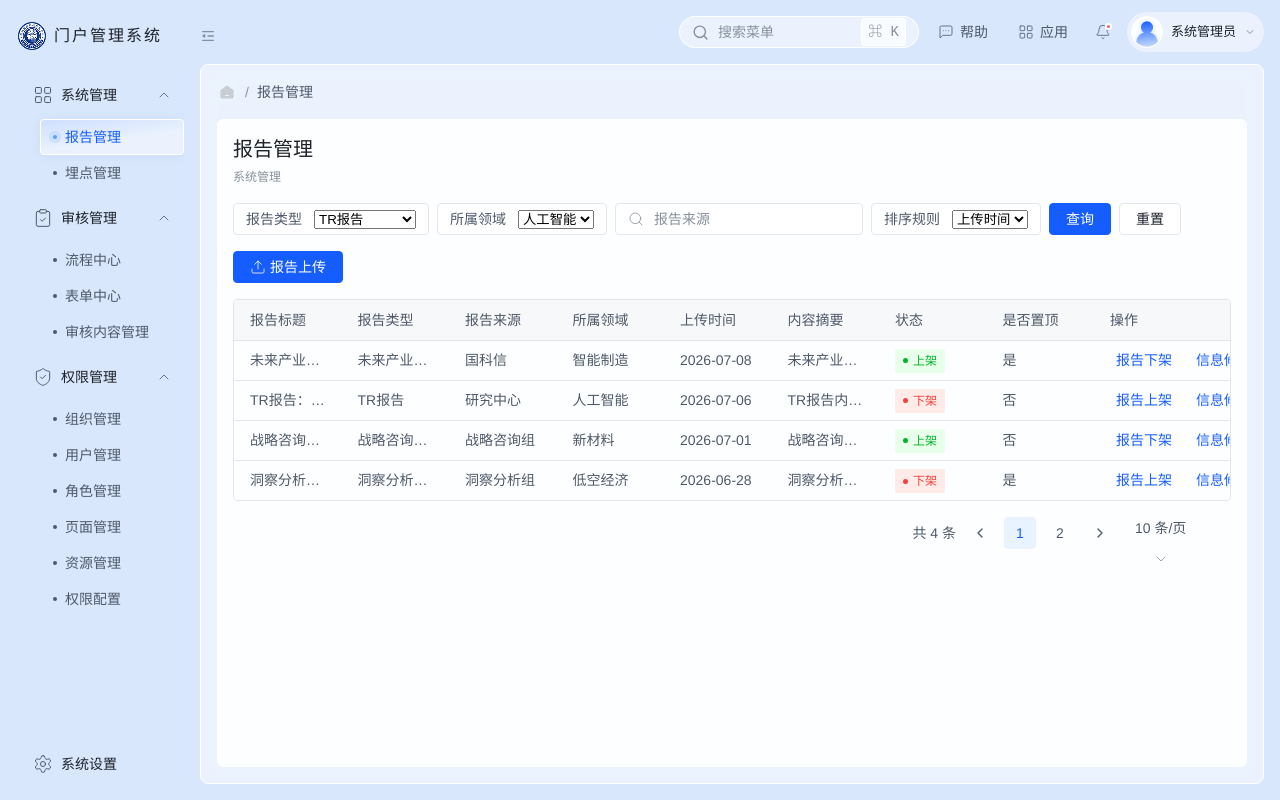
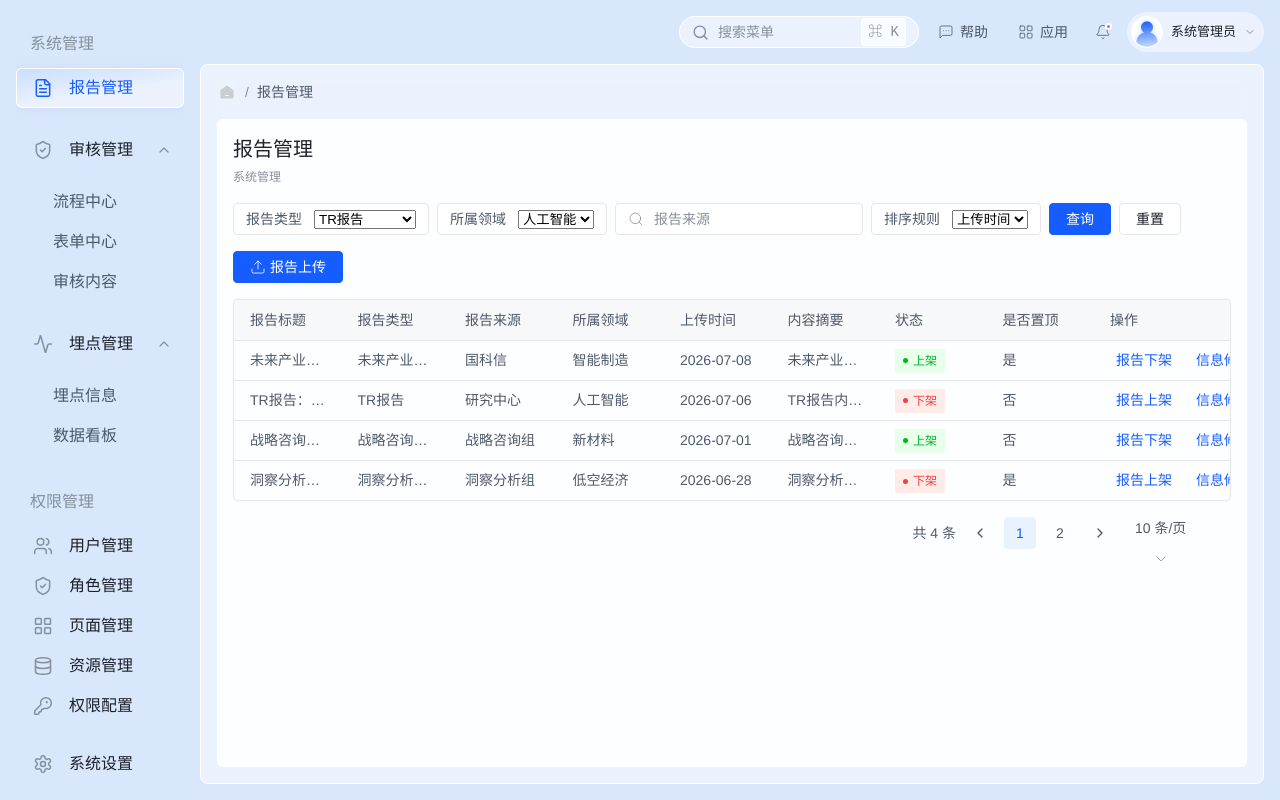
Before and after one commit to hungezu/gkx-portal-admin, a React (Vite) app: page / in a window 1280 px wide. Built offline with nearby package versions, Linux system fonts and the light colour scheme.

Commit message:
style: match sidebar tab navigation reference

```diff
--- a/src/App.tsx
+++ b/src/App.tsx
@@ -2,7 +2,6 @@ import {
   Activity,
   BarChart3,
   Bell,
-  CalendarDays,
   CheckCircle2,
   ChevronDown,
   ChevronLeft,
@@ -40,7 +39,8 @@ type PageKey =
   | "workflow-center"
   | "form-center"
   | "audit-content"
-  | "event-tracking"
+  | "event-info"
+  | "event-dashboard"
   | "org-management"
   | "user-management"
   | "role-management"
@@ -57,50 +57,67 @@ type ModalType =
   | "delete"
   | null;
 
-type MenuGroup = {
+type NavChild = { key: PageKey; label: string };
+
+type NavItem = {
   label: string;
   icon: LucideIcon;
-  children: { key: PageKey; label: string }[];
+  key?: PageKey;
+  children?: NavChild[];
 };
 
-const menuGroups: MenuGroup[] = [
+type NavSection = {
+  label: string;
+  items: NavItem[];
+};
+
+const navSections: NavSection[] = [
   {
     label: "系统管理",
-    icon: LayoutGrid,
+    items: [
+      { key: "report-management", label: "报告管理", icon: FileText },
+      {
+        label: "审核管理",
+        icon: ShieldCheck,
         children: [
-      { key: "report-management", label: "报告管理" },
-      { key: "event-tracking", label: "埋点管理" },
+          { key: "workflow-center", label: "流程中心" },
+          { key: "form-center", label: "表单中心" },
+          { key: "audit-content", label: "审核内容" },
         ],
       },
       {
-    label: "审核管理",
-    icon: ClipboardCheck,
+        label: "埋点管理",
+        icon: Activity,
         children: [
-      { key: "workflow-center", label: "流程中心" },
-      { key: "form-center", label: "表单中心" },
-      { key: "audit-content", label: "审核内容管理" },
+          { key: "event-info", label: "埋点信息" },
+          { key: "event-dashboard", label: "数据看板" },
+        ],
+      },
     ],
   },
   {
     label: "权限管理",
-    icon: ShieldCheck,
-    children: [
-      { key: "org-management", label: "组织管理" },
-      { key: "user-management", label: "用户管理" },
-      { key: "role-management", label: "角色管理" },
-      { key: "page-management", label: "页面管理" },
-      { key: "resource-management", label: "资源管理" },
-      { key: "permission-config", label: "权限配置" },
+    items: [
+      { key: "user-management", label: "用户管理", icon: Users },
+      { key: "role-management", label: "角色管理", icon: ShieldCheck },
+      { key: "page-management", label: "页面管理", icon: LayoutGrid },
+      { key: "resource-management", label: "资源管理", icon: Database },
+      { key: "permission-config", label: "权限配置", icon: KeyRound },
     ],
   },
 ];
+
+const allMenuItems = navSections.flatMap((section) =>
+  section.items.flatMap((item) => item.key ? [{ key: item.key, label: item.label }] : item.children ?? [])
+);
 
 const pageTitles: Record<PageKey, { title: string; subtitle: string }> = {
   "report-management": { title: "报告管理", subtitle: "系统管理" },
   "workflow-center": { title: "流程中心", subtitle: "审核管理" },
   "form-center": { title: "表单中心", subtitle: "审核管理" },
   "audit-content": { title: "审核内容管理", subtitle: "审核管理" },
-  "event-tracking": { title: "埋点管理", subtitle: "系统管理" },
+  "event-info": { title: "埋点信息", subtitle: "埋点管理" },
+  "event-dashboard": { title: "数据看板", subtitle: "埋点管理" },
   "org-management": { title: "组织管理", subtitle: "权限管理" },
   "user-management": { title: "用户管理", subtitle: "权限管理" },
   "role-management": { title: "角色管理", subtitle: "权限管理" },
@@ -488,8 +505,8 @@ function AuditContent() {
   );
 }
 
-function EventTracking({ openModal }: { openModal: (type: ModalType, payload?: string) => void }) {
-  const [tab, setTab] = useState<"info" | "stats">("info");
+function EventTracking({ openModal, initialTab }: { openModal: (type: ModalType, payload?: string) => void; initialTab: "info" | "stats" }) {
+  const [tab, setTab] = useState<"info" | "stats">(initialTab);
   return (
     <section className="card page-card">
       <div className="subtabs">
@@ -697,7 +714,7 @@ function PermissionConfig() {
           <div className="data-scope">
             <h3>角色分配</h3>
             <p>页面权限</p>
-            <div>{menuGroups.flatMap((group) => group.children).map((page) => <label key={page.key}><input type="checkbox" defaultChecked /><span><b>{page.label}</b><small>If a page is marked 'disabled' in Page Management, it overrides this setting.</small></span></label>)}</div>
+            <div>{allMenuItems.map((page) => <label key={page.key}><input type="checkbox" defaultChecked /><span><b>{page.label}</b><small>若页面管理中页面为禁用，则优先覆盖此处配置。</small></span></label>)}</div>
           </div>
           <div className="data-scope">
             <h3>资源权限</h3>
@@ -826,7 +843,7 @@ function ModalHeader({ title, subtitle, close }: { title: string; subtitle?: str
 }
 
 function Sidebar({ active, setActive, collapsed, setCollapsed }: { active: PageKey; setActive: (p: PageKey) => void; collapsed: boolean; setCollapsed: (v: boolean) => void }) {
-  const [expanded, setExpanded] = useState<Record<string, boolean>>({ 系统管理: true, 审核管理: true, 权限管理: true });
+  const [expanded, setExpanded] = useState<Record<string, boolean>>({ 审核管理: true, 埋点管理: true });
   return (
     <aside className={`sidebar ${collapsed ? "collapsed" : ""}`}>
       <div className="brand">
@@ -837,15 +854,34 @@ function Sidebar({ active, setActive, collapsed, setCollapsed }: { active: PageK
         <img src={collapsed ? "./assets/sidebar-collapsed.svg" : "./assets/sidebar-expanded.svg"} alt="" />
       </button>
       <nav>
-        {menuGroups.map((group) => {
-          const GroupIcon = group.icon;
-          const isOpen = expanded[group.label];
-          const hasActive = group.children.some((x) => x.key === active);
-          return <div className={`nav-group ${hasActive ? "has-active" : ""}`} key={group.label}>
-            <button className="group-button" title={collapsed ? group.label : undefined} onClick={() => collapsed ? setActive(group.children[0].key) : setExpanded({ ...expanded, [group.label]: !isOpen })}><GroupIcon size={19} />{!collapsed && <><span>{group.label}</span><ChevronDown className={isOpen ? "rotate" : ""} size={15} /></>}</button>
-            {!collapsed && isOpen && <div className="group-children">{group.children.map((item) => <button className={active === item.key ? "active" : ""} onClick={() => setActive(item.key)} key={item.key}><i />{item.label}{active === item.key && <span />}</button>)}</div>}
-          </div>;
+        {navSections.map((section) => (
+          <div className="nav-section-block" key={section.label}>
+            {!collapsed && <div className="nav-section-title">{section.label}</div>}
+            {section.items.map((item) => {
+              const ItemIcon = item.icon;
+              const isLeafActive = item.key === active;
+              const hasActiveChild = item.children?.some((child) => child.key === active) ?? false;
+              const isOpen = expanded[item.label] ?? hasActiveChild;
+              if (item.key) {
+                return (
+                  <button className={`group-button nav-leaf ${isLeafActive ? "active" : ""}`} title={collapsed ? item.label : undefined} onClick={() => setActive(item.key!)} key={item.label}>
+                    <ItemIcon size={19} />
+                    {!collapsed && <span>{item.label}</span>}
+                  </button>
+                );
+              }
+              return (
+                <div className={`nav-group ${hasActiveChild ? "has-active" : ""}`} key={item.label}>
+                  <button className="group-button nav-parent" title={collapsed ? item.label : undefined} onClick={() => collapsed ? setActive(item.children![0].key) : setExpanded({ ...expanded, [item.label]: !isOpen })}>
+                    <ItemIcon size={19} />
+                    {!collapsed && <><span>{item.label}</span><ChevronDown className={isOpen ? "rotate" : ""} size={15} /></>}
+                  </button>
+                  {!collapsed && isOpen && <div className="group-children">{item.children?.map((child) => <button className={active === child.key ? "active" : ""} onClick={() => setActive(child.key)} key={child.key}>{child.label}</button>)}</div>}
+                </div>
+              );
             })}
+          </div>
+        ))}
       </nav>
       <div className="sidebar-footer"><button><Settings size={18} />{!collapsed && <span>系统设置</span>}</button></div>
     </aside>
@@ -888,7 +924,8 @@ export default function App() {
     if (active === "workflow-center") return <WorkflowCenter />;
     if (active === "form-center") return <FormCenter />;
     if (active === "audit-content") return <AuditContent />;
-    if (active === "event-tracking") return <EventTracking openModal={openModal} />;
+    if (active === "event-info") return <EventTracking key="event-info" initialTab="info" openModal={openModal} />;
+    if (active === "event-dashboard") return <EventTracking key="event-dashboard" initialTab="stats" openModal={openModal} />;
     if (active === "org-management") return <OrgManagement />;
     if (active === "user-management") return <UserManagement openModal={openModal} />;
     if (active === "role-management") return <RoleManagement openModal={openModal} />;
@@ -910,7 +947,7 @@ export default function App() {
         </div>
       </main>
       <Modal type={modal.type} payload={modal.payload} close={() => setModal({ type: null, payload: "" })} />
-      {command && <div className="modal-backdrop command-backdrop" onMouseDown={(e) => e.target === e.currentTarget && setCommand(false)}><div className="command-box"><label><Search size={20} /><input autoFocus placeholder="搜索菜单…" /><kbd>ESC</kbd></label><p>快速导航</p><div>{menuGroups.flatMap(g => g.children).map(item => <button key={item.key} onClick={() => { go(item.key); setCommand(false); }}><span><LayoutGrid size={16} />{item.label}</span><small>菜单 <ChevronRight size={14} /></small></button>)}</div></div></div>}
+      {command && <div className="modal-backdrop command-backdrop" onMouseDown={(e) => e.target === e.currentTarget && setCommand(false)}><div className="command-box"><label><Search size={20} /><input autoFocus placeholder="搜索菜单…" /><kbd>ESC</kbd></label><p>快速导航</p><div>{allMenuItems.map(item => <button key={item.key} onClick={() => { go(item.key); setCommand(false); }}><span><LayoutGrid size={16} />{item.label}</span><small>菜单 <ChevronRight size={14} /></small></button>)}</div></div></div>}
     </div>
   );
 }
--- a/src/styles.css
+++ b/src/styles.css
@@ -816,6 +816,152 @@ textarea:focus-visible {
   border: 0;
 }
 
+/* 截图版左侧 Tab 导航 */
+.brand,
+.sidebar-fold {
+  display: none;
+}
+
+.sidebar nav {
+  top: 28px;
+  right: 16px;
+  bottom: 24px;
+  left: 16px;
+  scrollbar-width: none;
+}
+
+.sidebar nav::-webkit-scrollbar {
+  display: none;
+}
+
+.nav-section-block {
+  margin-bottom: 30px;
+}
+
+.nav-section-title {
+  min-height: 32px;
+  padding: 0 14px;
+  display: flex;
+  align-items: center;
+  color: var(--gkx-text-tertiary);
+  font-size: 16px;
+  line-height: 24px;
+  font-weight: 400;
+}
+
+.group-button,
+.sidebar-footer button {
+  width: 168px;
+  height: 40px;
+  min-height: 40px;
+  padding: 0 16px;
+  gap: 16px;
+  color: var(--gkx-text-primary);
+  background: transparent;
+  border: 1px solid transparent;
+  border-radius: 6px;
+  font-size: 16px;
+  line-height: 24px;
+  font-weight: 400;
+}
+
+.group-button svg,
+.sidebar-footer svg {
+  width: 20px;
+  height: 20px;
+  color: var(--gkx-text-tertiary);
+  stroke-width: 1.8;
+}
+
+.group-button:hover,
+.sidebar-footer button:hover {
+  color: var(--gkx-text-primary);
+  background: rgba(255,255,255,.28);
+}
+
+.group-button.nav-leaf.active {
+  color: var(--gkx-brand);
+  border-color: #fff;
+  background:
+    linear-gradient(-8.38deg, rgba(255,255,255,0) 39.256%, rgba(22,93,255,.18) 114.2%),
+    rgba(255,255,255,.48);
+  box-shadow: 0 1px 12px rgba(83, 98, 144, .08);
+  font-weight: 500;
+}
+
+.group-button.nav-leaf.active svg {
+  color: var(--gkx-brand);
+}
+
+.nav-group {
+  margin-top: 22px;
+}
+
+.nav-section-title + .group-button,
+.nav-section-title + .nav-group {
+  margin-top: 8px;
+}
+
+.nav-group.has-active > .group-button {
+  color: var(--gkx-text-primary);
+  font-weight: 400;
+  border-color: transparent;
+  background: transparent;
+  box-shadow: none;
+}
+
+.nav-group.has-active > .group-button svg {
+  color: var(--gkx-text-tertiary);
+}
+
+.group-button span,
+.sidebar-footer span {
+  overflow: hidden;
+  flex: 1;
+  font-size: 16px;
+  line-height: 24px;
+  text-overflow: ellipsis;
+  white-space: nowrap;
+}
+
+.group-button svg:last-child {
+  right: 12px;
+  width: 16px;
+  height: 16px;
+}
+
+.group-children {
+  padding: 12px 0 0 24px;
+}
+
+.group-children button {
+  width: 144px;
+  height: 40px;
+  padding: 0 12px;
+  display: flex;
+  align-items: center;
+  color: var(--gkx-text-secondary);
+  background: transparent;
+  border: 1px solid transparent;
+  border-radius: 6px;
+  font-size: 16px;
+  line-height: 24px;
+  text-align: left;
+}
+
+.group-children button:hover,
+.group-children button.active {
+  color: var(--gkx-brand);
+  background: rgba(255,255,255,.24);
+}
+
+.sidebar.collapsed .group-button,
+.sidebar.collapsed .sidebar-footer button {
+  width: 52px;
+  justify-content: center;
+  padding: 0 16px;
+}
+
 .topbar,
 .topbar.wide {
   top: 0;
```
Lines whose indentation alone changed are shown as unchanged.
